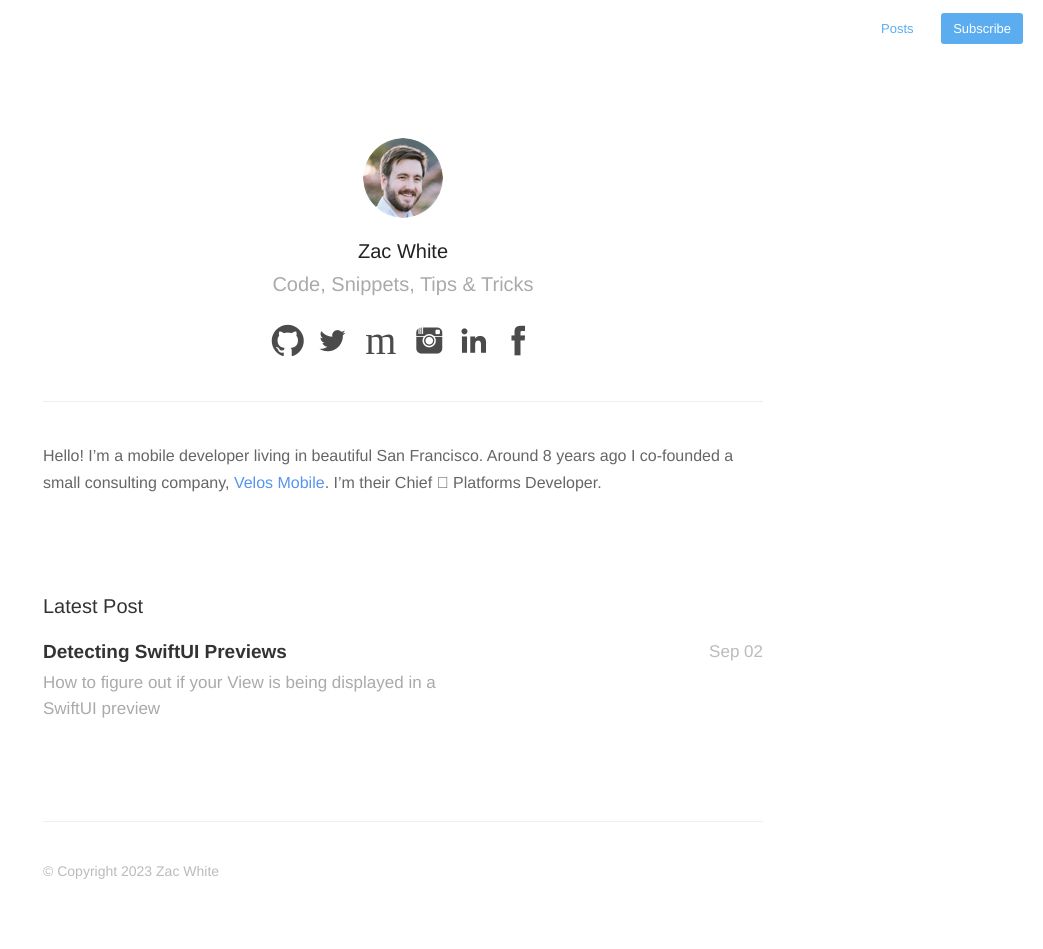
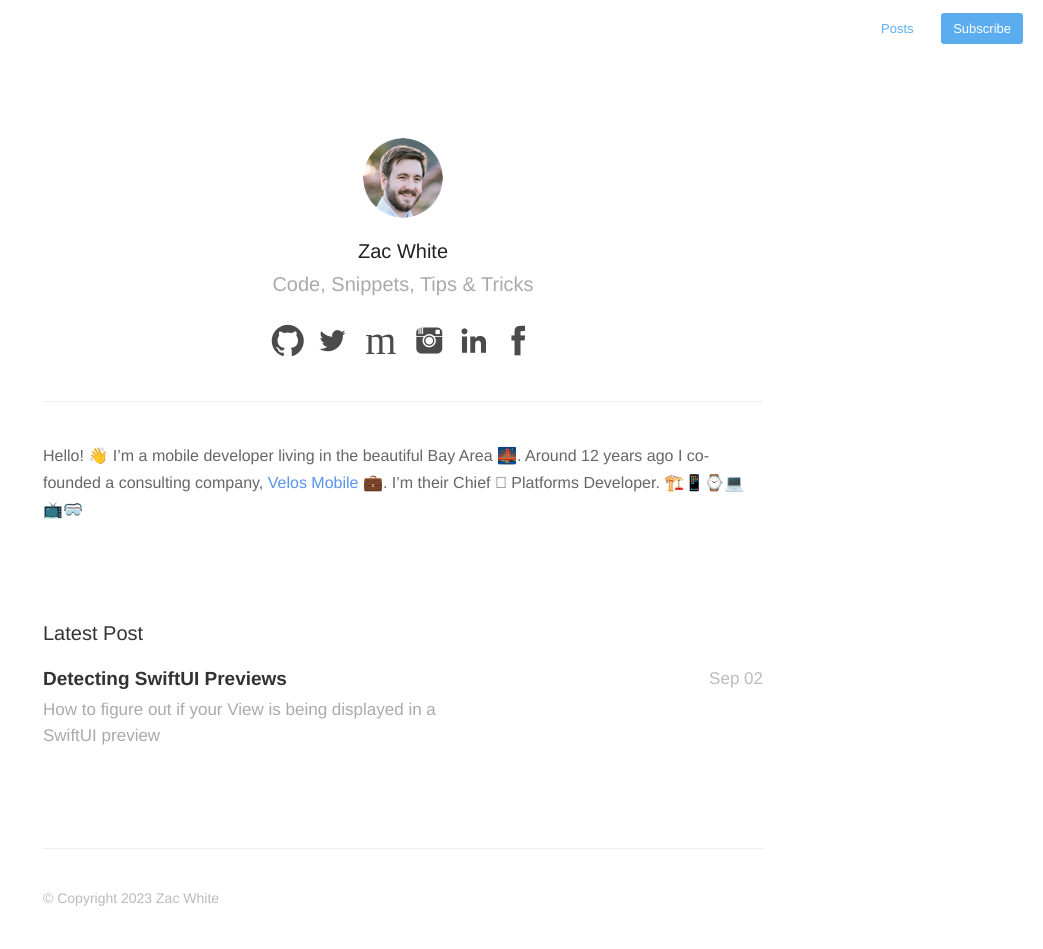
Before and after one commit to zac/zacwhite.com, a Jekyll site: the page built from index.md, in a window 1280 px wide. Shown: the whole page, without its empty margins (237-1280 px from the left). Built offline with Jekyll 4.4.1, drawn with Linux system fonts in a browser that asks for light colours; nearby versions of some CDN libraries; some web fonts are replaced; before the commit the page ends 922 px from its top, so only the background shows below that.

Commit message:
Updated about

```diff
--- a/index.md
+++ b/index.md
@@ -2,7 +2,7 @@
 profile: true
 ---
 
-Hello! I'm a mobile developer living in beautiful San Francisco. Around 8 years ago I co-founded a small consulting company, [Velos Mobile](https://velosmobile.com). I'm their Chief  Platforms Developer.
+Hello! 👋 I'm a mobile developer living in the beautiful Bay Area 🌉. Around 12 years ago I co-founded a consulting company, [Velos Mobile](https://velosmobile.com) 💼. I'm their Chief  Platforms Developer. 🏗️📱⌚💻📺🥽
 
 <ul id="post-list">
     <h3>Latest Post</h3>
```
